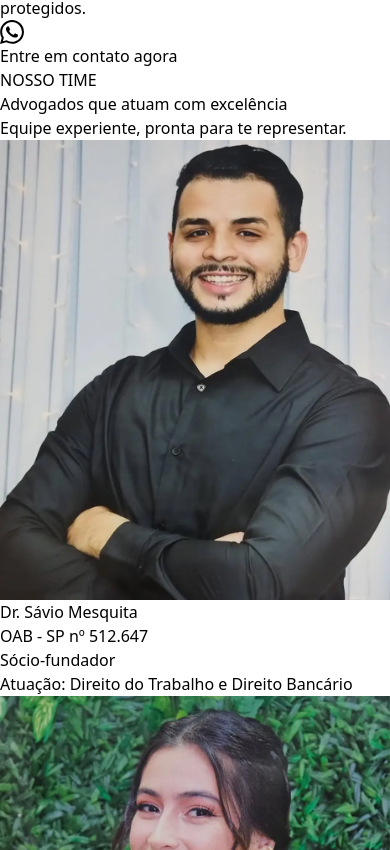
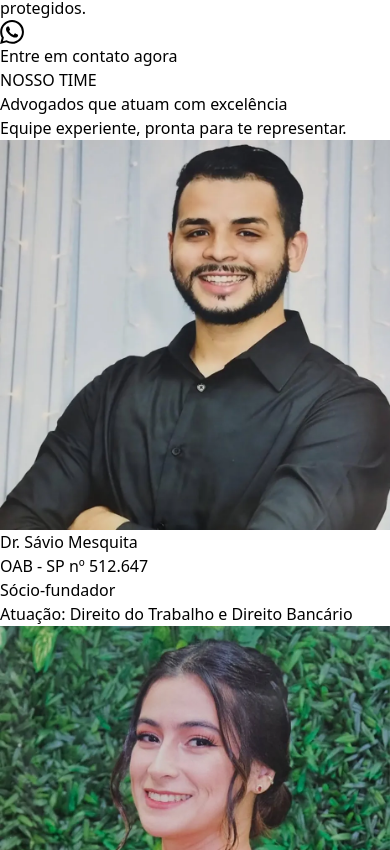
Before and after one commit to Paper-Street-Softwares/SOP-Oliveira-e-Mesquita, a React (Vite) app: page / in a window 390 px wide. Shown: the part 3054-3904 px from the top of the page. Built offline with nearby package versions, Linux system fonts and the light colour scheme; a web font is replaced by a local one.

Commit message:
fix: Cards atualizados

```diff
--- a/src/components/cards/TeamMember.jsx
+++ b/src/components/cards/TeamMember.jsx
@@ -1,13 +1,3 @@
-import React, { useState } from "react";
-import { Dialog } from "primereact/dialog";
-import "primereact/resources/themes/saga-blue/theme.css";
-import "primereact/resources/primereact.min.css";
-import Button from "../interactives/Button";
-import { MoveRight } from "lucide-react";
-import content, { abstractions } from "../../content/content";
-
-const whatsappContactLink = `${content.texts.links.ctaWhatsapp}`;
-
 export default function TeamMember(props) {
   const {
     img,
@@ -15,54 +5,32 @@ export default function TeamMember(props) {
     name,
     role,
     work,
-    modal = false,
-    modalContent,
-    modalTitle,
+    icon1,
+    link1,
+    icon2,
+    link2,
+    icon3,
+    link3,
   } = props;
 
-  const [visible, setVisible] = useState(false);
-
-  const onClick = () => {
-    setVisible(true);
-  };
-
   return (
-    <div className="flex flex-col items-center p-[10px] h-auto w-full tablet1:w-[45%] desktop1:w-[23%] bg-neutral-100 rounded-lg">
-      <img alt={alt} src={img} className="  mb-[24px] bg-cover rounded-md" />
-      <h1 className=" text-title1 leading-6 text-center font-bold">
-        {name}
-      </h1>
-      <div className="desktop2:h-auto flex flex-col items-center justify-center ">
-        <p className="mb-[16px] text-center text-paragraph2 text-black tablet1:w-90%]">
-          {role}
-        </p>
-        <p className="text-center text-paragraph2 text-black tablet1:w-90%]">
+    <div className="flex flex-col items-center justify-between p-[20px] w-full tablet1:w-[45%] desktop1:w-[22%] text-white">
+      <div className="">
+        <img
+          alt={alt}
+          src={img}
+          className="w-[215px] h-[215px] desktop1:w-auto desktop1:h-auto rounded-full mb-[24px] "
+        ></img>
+      </div>
+      <h1 className="text-paragraph5 font-bold text-center">{name}</h1>
+      <p className="text-center text-paragraphLight tablet1:w-full mb-[8px] text-paragraph2">
+        {role}
+      </p>
+      <div className="desktop2:h-[48px] flex flex-col justify-center">
+        <p className="text-center text-paragraph2 text-paragraphLight tablet1:w-[70%] m-auto">
           {work}
         </p>
-        {modal && (
-          <Button
-            className=""
-            size="small"
-            label="Saiba mais"
-            onClick={onClick}
-            removeAnchor={true}
-            removeTarget={true}
-            animation={true}
-            icon={<MoveRight />}
-          />
-        )}
       </div>
-
-      <Dialog
-        className="font-secondFont"
-        header={modalTitle}
-        visible={visible}
-        onHide={() => setVisible(false)}
-        style={{ width: "700px" }}
-        breakpoints={{ "1023px": "90vw" }}
-      >
-        <div className="text-paragraph3">{modalContent}</div>
-      </Dialog>
     </div>
   );
 }
```
Also changed, not shown: src/assets/imgs/team/team1.webp, src/assets/imgs/team/team2.webp.
